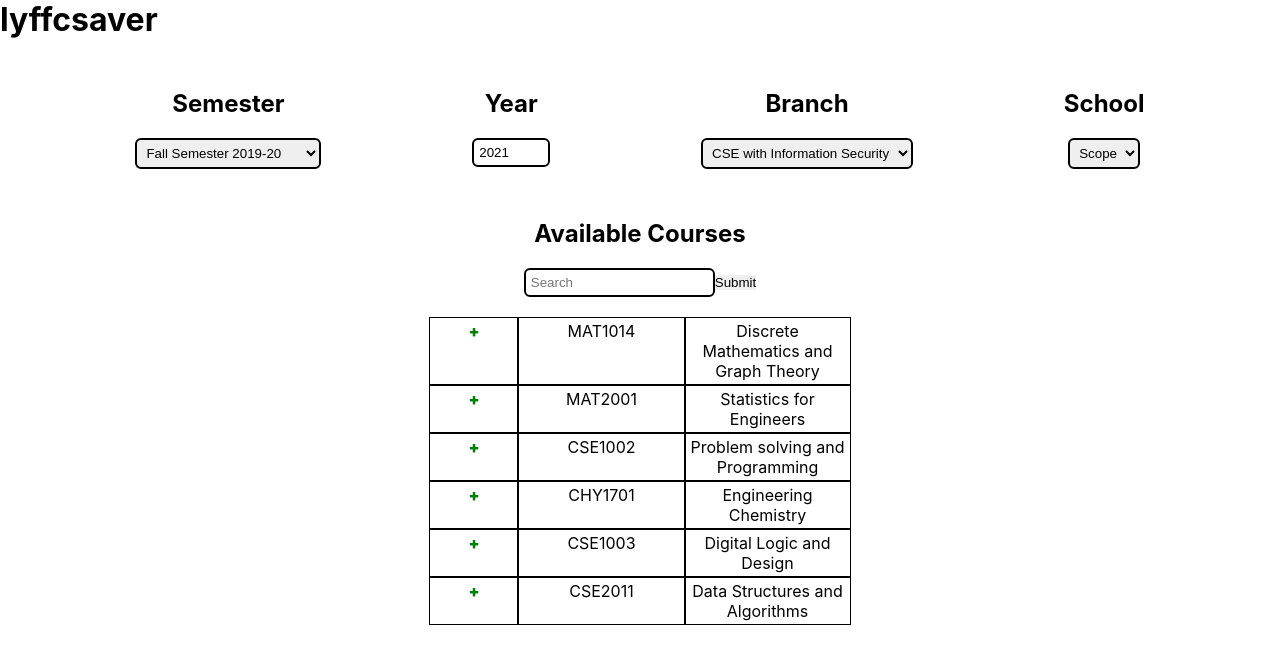
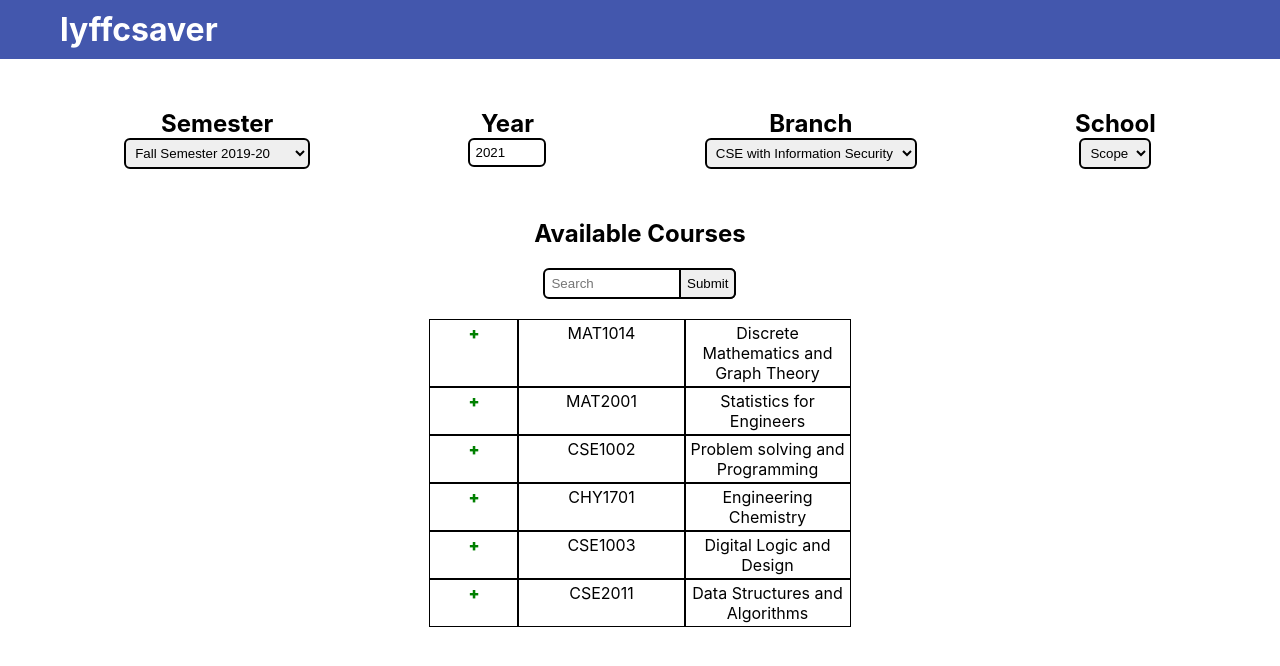
Before and after one commit to STCVIT/Lyffcsaver, a React (Create React App) app: page / in a window 1280 px wide. Shown: the top 666 px of the page. Built offline with nearby package versions, Linux system fonts and the light colour scheme.

Commit message:
Refactoring
Using only class selectors in *.module.css.

Added TODO's

Minor refactoring of List.js code.

```diff
--- a/src/components/Header.js
+++ b/src/components/Header.js
@@ -1,7 +1,8 @@
+import styles from "../css/Header.module.css";
 const Header = () => {
   return (
-    <header>
-      <h1>lyffcsaver</h1>
+    <header className={styles.header}>
+      <h1 className={styles.logotype}>lyffcsaver</h1>
     </header>
   );
 };
--- a/src/components/List.js
+++ b/src/components/List.js
@@ -6,11 +6,9 @@ import styles from "../css/List.module.css";
 
 function camelize(str) {
   return str
-
     .replace(/(?:^\w|[A-Z]|\b\w)/g, function (word, index) {
       return index === 0 ? word.toLowerCase() : word.toUpperCase();
     })
-
     .replace(/\s+/g, "");
 }
 
@@ -54,6 +52,7 @@ const List = ({ name, values, listType, onAdd, onRemove, onSelect }) => {
               id={`ranking-${id}`}
               defaultValue={index}
               onKeyDown={(e) => e.preventDefault()}
+              className={styles.input}
             />
           </div>
         );
@@ -64,14 +63,15 @@ const List = ({ name, values, listType, onAdd, onRemove, onSelect }) => {
   };
 
   return (
-    <div className={`${styles.list} ${styles[camelize(name)]}`}>
+    <ul className={`${styles.list} ${styles[camelize(name)]}`}>
       {values?.map((entry, index) => {
         return (
-          <div className={styles.row} key={entry.id + "-r"}>
+          <li className={styles.row} key={entry.id + "-r"}>
             <InteractionElement index={index} id={entry.id} />
 
             {Object.keys(entry).map((key) => {
-              return key !== "id" && typeof entry[key] === "string" ? (
+              if (key === "id" || typeof entry[key] !== "string") return <></>;
+              return (
                 <div
                   className={styles.cell + " " + styles[key]}
                   key={entry.id + "-c-" + key}
@@ -82,15 +82,11 @@ const List = ({ name, values, listType, onAdd, onRemove, onSelect }) => {
                       )
                     ) {
                       document
-
                         .querySelector(`.${styles.activeRow}`)
-
                         ?.classList.remove(styles.activeRow);
 
                       e.target.parentNode.classList.toggle(styles.activeRow);
-
                       e.target.parentNode.classList.remove(styles.hoverRow);
-
                       onSelect(styles.activeRow);
                     }
                   }}
@@ -114,14 +110,12 @@ const List = ({ name, values, listType, onAdd, onRemove, onSelect }) => {
                 >
                   {entry[key]}
                 </div>
-              ) : (
-                <></>
               );
             })}
-          </div>
+          </li>
         );
       })}
-    </div>
+    </ul>
   );
 };
 
--- a/src/components/Options.js
+++ b/src/components/Options.js
@@ -151,7 +151,7 @@ const Options = () => {
           <label htmlFor="semester">
             <h2>Semester</h2>
           </label>
-          <select name="semester" id="semester">
+          <select className={styles.select} name="semester" id="semester">
             <option value="fal-sem-19">Fall Semester 2019-20</option>
             <option value="win-sem-19">Winter Semester 2019-20</option>
             <option value="fal-sem-20">Fall Semester 2020-21</option>
@@ -169,13 +169,14 @@ const Options = () => {
             max={new Date().getFullYear() + 1}
             step="1"
             defaultValue={new Date().getFullYear()}
+            className={styles.input}
           />
         </div>
         <div className={styles.option}>
           <label htmlFor="branch">
             <h2>Branch</h2>
           </label>
-          <select name="branch" id="branch">
+          <select className={styles.select} name="branch" id="branch">
             <option value="cse-info-sec">CSE with Information Security</option>
             <option value="cse-info-sec">CSE with Information Security</option>
             <option value="cse-info-sec">CSE with Information Security</option>
@@ -185,7 +186,7 @@ const Options = () => {
           <label htmlFor="school">
             <h2>School</h2>
           </label>
-          <select name="school" id="school">
+          <select className={styles.select} name="school" id="school">
             <option value="scope">Scope</option>
             <option value="scope">Scope</option>
             <option value="scope">Scope</option>
--- a/src/components/SearchableList.js
+++ b/src/components/SearchableList.js
@@ -12,7 +12,7 @@ const SearchableList = ({
 }) => {
   return values.length > 0 ? (
     <div className={styles.SearchableList}>
-      <label>
+      <label className={styles.label}>
         <h2>{name}</h2>
       </label>
       <Searchbar></Searchbar>
--- a/src/components/Searchbar.js
+++ b/src/components/Searchbar.js
@@ -1,8 +1,16 @@
+import styles from "../css/Searchbar.module.css";
 const Searchbar = () => {
   return (
-    <form action="/">
-      <input type="text" name="search" placeholder="Search"></input>
-      <button type="submit">Submit</button>
+    <form action="/" className={styles.form}>
+      <input
+        type="text"
+        name="search"
+        placeholder="Search"
+        className={styles.input}
+      ></input>
+      <button type="submit" className={styles.button}>
+        Submit
+      </button>
     </form>
   );
 };
--- a/src/css/Header.module.css
+++ b/src/css/Header.module.css
@@ -1,6 +1,6 @@
-header {
-    background-color: var(--primary-color);
-    color: var(--logo-font-color);
-    padding: 10px;
-    padding-left: 60px;
+.header {
+  background-color: var(--primary-color);
+  color: var(--logo-font-color);
+  padding: 10px;
+  padding-left: 60px;
 }
--- a/src/css/List.module.css
+++ b/src/css/List.module.css
@@ -46,3 +46,9 @@
 .ranked > input {
   border-width: 0.2px;
 }
+.input {
+  /* margin-top: 7px; */
+  padding: 5px;
+  border: 2px solid var(--outline-color);
+  border-radius: 6px;
+}
--- a/src/css/Options.module.css
+++ b/src/css/Options.module.css
@@ -1,5 +1,5 @@
 .screen {
-    padding: 0 60px 0 60px;
+  padding: 0 60px 30px 60px;
   display: flex;
   flex-direction: column;
 }
@@ -8,14 +8,15 @@
   display: flex;
   justify-content: space-around;
   flex-wrap: wrap;
+  gap: 30px;
 }
 .option {
   display: flex;
   flex-direction: column;
   align-items: center;
 }
-input,
-select {
+.input,
+.select {
   /* margin-top: 7px; */
   padding: 5px;
   border: 2px solid var(--outline-color);
--- a/src/css/SearchableList.module.css
+++ b/src/css/SearchableList.module.css
@@ -1,8 +1,8 @@
 .SearchableList {
-    display: flex;
-    flex-direction: column;
-    align-items: center;
+  display: flex;
+  flex-direction: column;
+  align-items: center;
 }
-label {
-    margin-bottom: 20px;
+.label {
+  margin-bottom: 20px;
 }
--- a/src/css/Searchbar.module.css
+++ b/src/css/Searchbar.module.css
@@ -1,16 +1,20 @@
-form {
+.form {
   position: relative;
   height: min-content;
 }
-button {
+.button {
   position: absolute;
   right: 0;
   /* top: 50%; */
   height: 100%;
   border-radius: 0px 6px 6px 0px;
   border: 2px solid var(--outline-color);
+  padding: 6px;
 }
-input {
+.input {
+  padding: 6px;
   margin: 0;
   width: 100%;
+  border-radius: 6px;
+  border: 2px solid var(--outline-color);
 }
```
Also changed, not shown: src/App.js (+7 -0 lines), src/css/App.module.css (indentation only). Lines whose indentation alone changed are shown as unchanged.
